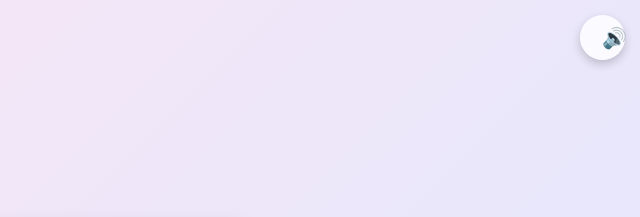
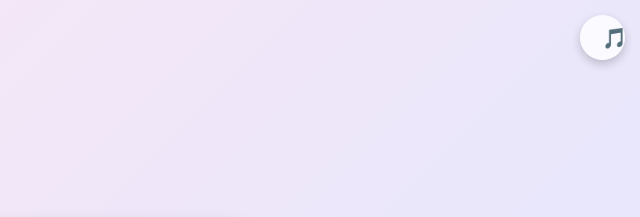
Before and after one commit to alifliff0101-collab/alip-minta-maaf, a plain HTML site: page index.html in a window 1280 px wide. Shown: the top 217 px of the page, 640-1280 px from the left. Drawn offline with Linux system fonts and the light colour scheme.

Commit message:
Update index.html

```diff
--- a/index.html
+++ b/index.html
@@ -48,9 +48,10 @@
 	<audio id="bgMusic" loop>
 		<source src="music.mp3" type="audio/mp3">
 	</audio>
-	<button id="musicBtn">🔊</button>
+	<button id="musicBtn">🎵</button>
 </div>
 
 	<script src="script.js"></script>
 </body>
+
 </html>
```
